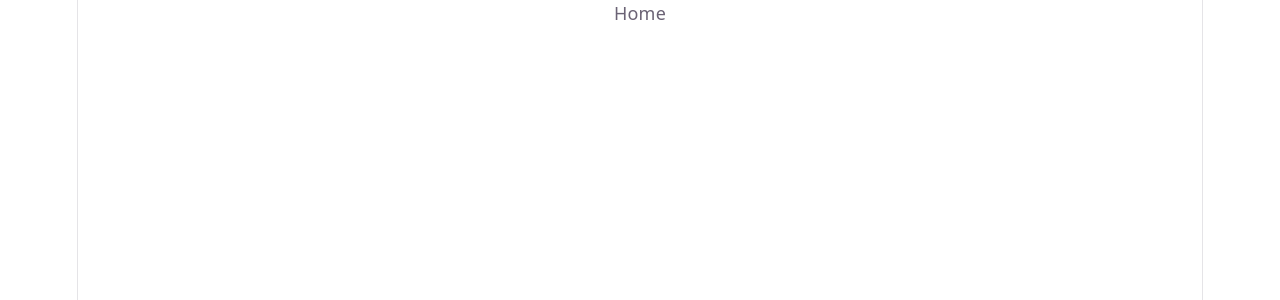
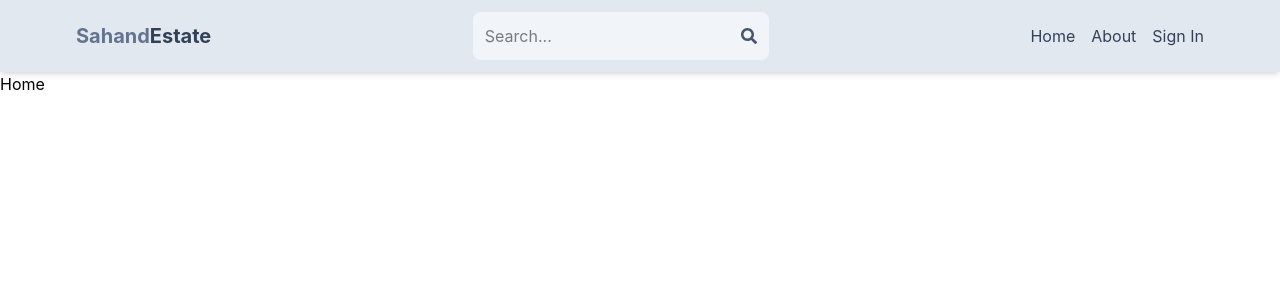
Before and after one commit to rameezuetian/REAL-STATE-FULL-STACK-PROJECT, a React (Vite) app in the folder client/client/: page / in a window 1280 px wide. Shown: the top 300 px of the page. Built offline with nearby package versions, Linux system fonts and the light colour scheme.

Commit message:
Create Header Component

```diff
--- a/client/client/package.json
+++ b/client/client/package.json
@@ -13,6 +13,7 @@
     "@tailwindcss/vite": "^4.3.3",
     "react": "^19.2.8",
     "react-dom": "^19.2.8",
+    "react-icons": "^5.7.0",
     "react-router-dom": "^7.18.2",
     "tailwindcss": "^4.3.3"
   },
--- a/client/client/src/App.css
+++ b/client/client/src/App.css
@@ -1 +1,184 @@
-@import "tailwindcss";
+.counter {
+  font-size: 16px;
+  padding: 5px 10px;
+  border-radius: 5px;
+  color: var(--accent);
+  background: var(--accent-bg);
+  border: 2px solid transparent;
+  transition: border-color 0.3s;
+  margin-bottom: 24px;
+
+  &:hover {
+    border-color: var(--accent-border);
+  }
+  &:focus-visible {
+    outline: 2px solid var(--accent);
+    outline-offset: 2px;
+  }
+}
+
+.hero {
+  position: relative;
+
+  .base,
+  .framework,
+  .vite {
+    inset-inline: 0;
+    margin: 0 auto;
+  }
+
+  .base {
+    width: 170px;
+    position: relative;
+    z-index: 0;
+  }
+
+  .framework,
+  .vite {
+    position: absolute;
+  }
+
+  .framework {
+    z-index: 1;
+    top: 34px;
+    height: 28px;
+    transform: perspective(2000px) rotateZ(300deg) rotateX(44deg) rotateY(39deg)
+      scale(1.4);
+  }
+
+  .vite {
+    z-index: 0;
+    top: 107px;
+    height: 26px;
+    width: auto;
+    transform: perspective(2000px) rotateZ(300deg) rotateX(40deg) rotateY(39deg)
+      scale(0.8);
+  }
+}
+
+#center {
+  display: flex;
+  flex-direction: column;
+  gap: 25px;
+  place-content: center;
+  place-items: center;
+  flex-grow: 1;
+
+  @media (max-width: 1024px) {
+    padding: 32px 20px 24px;
+    gap: 18px;
+  }
+}
+
+#next-steps {
+  display: flex;
+  border-top: 1px solid var(--border);
+  text-align: left;
+
+  & > div {
+    flex: 1 1 0;
+    padding: 32px;
+    @media (max-width: 1024px) {
+      padding: 24px 20px;
+    }
+  }
+
+  .icon {
+    margin-bottom: 16px;
+    width: 22px;
+    height: 22px;
+  }
+
+  @media (max-width: 1024px) {
+    flex-direction: column;
+    text-align: center;
+  }
+}
+
+#docs {
+  border-right: 1px solid var(--border);
+
+  @media (max-width: 1024px) {
+    border-right: none;
+    border-bottom: 1px solid var(--border);
+  }
+}
+
+#next-steps ul {
+  list-style: none;
+  padding: 0;
+  display: flex;
+  gap: 8px;
+  margin: 32px 0 0;
+
+  .logo {
+    height: 18px;
+  }
+
+  a {
+    color: var(--text-h);
+    font-size: 16px;
+    border-radius: 6px;
+    background: var(--social-bg);
+    display: flex;
+    padding: 6px 12px;
+    align-items: center;
+    gap: 8px;
+    text-decoration: none;
+    transition: box-shadow 0.3s;
+
+    &:hover {
+      box-shadow: var(--shadow);
+    }
+    .button-icon {
+      height: 18px;
+      width: 18px;
+    }
+  }
+
+  @media (max-width: 1024px) {
+    margin-top: 20px;
+    flex-wrap: wrap;
+    justify-content: center;
+
+    li {
+      flex: 1 1 calc(50% - 8px);
+    }
+
+    a {
+      width: 100%;
+      justify-content: center;
+      box-sizing: border-box;
+    }
+  }
+}
+
+#spacer {
+  height: 88px;
+  border-top: 1px solid var(--border);
+  @media (max-width: 1024px) {
+    height: 48px;
+  }
+}
+
+.ticks {
+  position: relative;
+  width: 100%;
+
+  &::before,
+  &::after {
+    content: '';
+    position: absolute;
+    top: -4.5px;
+    border: 5px solid transparent;
+  }
+
+  &::before {
+    left: 0;
+    border-left-color: var(--border);
+  }
+  &::after {
+    right: 0;
+    border-right-color: var(--border);
+  }
+}
--- a/client/client/src/App.jsx
+++ b/client/client/src/App.jsx
@@ -5,11 +5,12 @@
 import  SignUp  from './pages/SignUp'
 import { BrowserRouter , Routes , Route } from 'react-router-dom'
 import Profile from './pages/Profile'
+import Header from './components/Header'
 
 export default function App() {
   return <BrowserRouter>
+  <Header />
   <Routes>
-
     <Route path="/" element={<Home />} />
     <Route path="/sign-in" element={<SignIn />} />
     <Route path="/sign-up" element={<SignUp />} />
--- /dev/null
+++ b/client/client/src/components/Header.jsx
@@ -0,0 +1,46 @@
+import React from 'react';
+import { FaSearch } from 'react-icons/fa';
+import { Link } from 'react-router-dom';
+
+export default function Header() {
+  return (
+    <header className="bg-slate-200 shadow-md">
+      <div className="flex justify-between items-center max-w-6xl mx-auto p-3">
+
+        {/* Logo */}
+        <Link to="/">
+          <h1 className="font-bold text-sm sm:text-xl flex flex-wrap">
+            <span className="text-slate-500">Sahand</span>
+            <span className="text-slate-700">Estate</span>
+          </h1>
+        </Link>
+
+        {/* Search */}
+        <form className="bg-slate-100 p-3 rounded-lg flex items-center">
+          <input
+            type="text"
+            placeholder="Search..."
+            className="bg-transparent focus:outline-none w-24 sm:w-64"
+          />
+          <FaSearch className="text-slate-600" />
+        </form>
+
+        {/* Navigation */}
+        <ul className="flex gap-4">
+          <li className="hidden sm:inline text-slate-700 hover:underline">
+            <Link to="/">Home</Link>
+          </li>
+
+          <li className="hidden sm:inline text-slate-700 hover:underline">
+            <Link to="/about">About</Link>
+          </li>
+
+          <li className="hidden sm:inline text-slate-700 hover:underline">
+            <Link to="/sign-in">Sign In</Link>
+          </li>
+        </ul>
+
+      </div>
+    </header>
+  );
+}
--- a/client/client/src/index.css
+++ b/client/client/src/index.css
@@ -1,111 +1 @@
-:root {
-  --text: #6b6375;
-  --text-h: #08060d;
-  --bg: #fff;
-  --border: #e5e4e7;
-  --code-bg: #f4f3ec;
-  --accent: #aa3bff;
-  --accent-bg: rgba(170, 59, 255, 0.1);
-  --accent-border: rgba(170, 59, 255, 0.5);
-  --social-bg: rgba(244, 243, 236, 0.5);
-  --shadow:
-    rgba(0, 0, 0, 0.1) 0 10px 15px -3px, rgba(0, 0, 0, 0.05) 0 4px 6px -2px;
-
-  --sans: system-ui, 'Segoe UI', Roboto, sans-serif;
-  --heading: system-ui, 'Segoe UI', Roboto, sans-serif;
-  --mono: ui-monospace, Consolas, monospace;
-
-  font: 18px/145% var(--sans);
-  letter-spacing: 0.18px;
-  color-scheme: light dark;
-  color: var(--text);
-  background: var(--bg);
-  font-synthesis: none;
-  text-rendering: optimizeLegibility;
-  -webkit-font-smoothing: antialiased;
-  -moz-osx-font-smoothing: grayscale;
-
-  @media (max-width: 1024px) {
-    font-size: 16px;
-  }
-}
-
-@media (prefers-color-scheme: dark) {
-  :root {
-    --text: #9ca3af;
-    --text-h: #f3f4f6;
-    --bg: #16171d;
-    --border: #2e303a;
-    --code-bg: #1f2028;
-    --accent: #c084fc;
-    --accent-bg: rgba(192, 132, 252, 0.15);
-    --accent-border: rgba(192, 132, 252, 0.5);
-    --social-bg: rgba(47, 48, 58, 0.5);
-    --shadow:
-      rgba(0, 0, 0, 0.4) 0 10px 15px -3px, rgba(0, 0, 0, 0.25) 0 4px 6px -2px;
-  }
-
-  #social .button-icon {
-    filter: invert(1) brightness(2);
-  }
-}
-
-body {
-  margin: 0;
-}
-
-#root {
-  width: 1126px;
-  max-width: 100%;
-  margin: 0 auto;
-  text-align: center;
-  border-inline: 1px solid var(--border);
-  min-height: 100svh;
-  display: flex;
-  flex-direction: column;
-  box-sizing: border-box;
-}
-
-h1,
-h2 {
-  font-family: var(--heading);
-  font-weight: 500;
-  color: var(--text-h);
-}
-
-h1 {
-  font-size: 56px;
-  letter-spacing: -1.68px;
-  margin: 32px 0;
-  @media (max-width: 1024px) {
-    font-size: 36px;
-    margin: 20px 0;
-  }
-}
-h2 {
-  font-size: 24px;
-  line-height: 118%;
-  letter-spacing: -0.24px;
-  margin: 0 0 8px;
-  @media (max-width: 1024px) {
-    font-size: 20px;
-  }
-}
-p {
-  margin: 0;
-}
-
-code,
-.counter {
-  font-family: var(--mono);
-  display: inline-flex;
-  border-radius: 4px;
-  color: var(--text-h);
-}
-
-code {
-  font-size: 15px;
-  line-height: 135%;
-  padding: 4px 8px;
-  background: var(--code-bg);
-}
+@import "tailwindcss";
```
Also changed, not shown: 1 other file (tests, documents, lock files or other folders).
